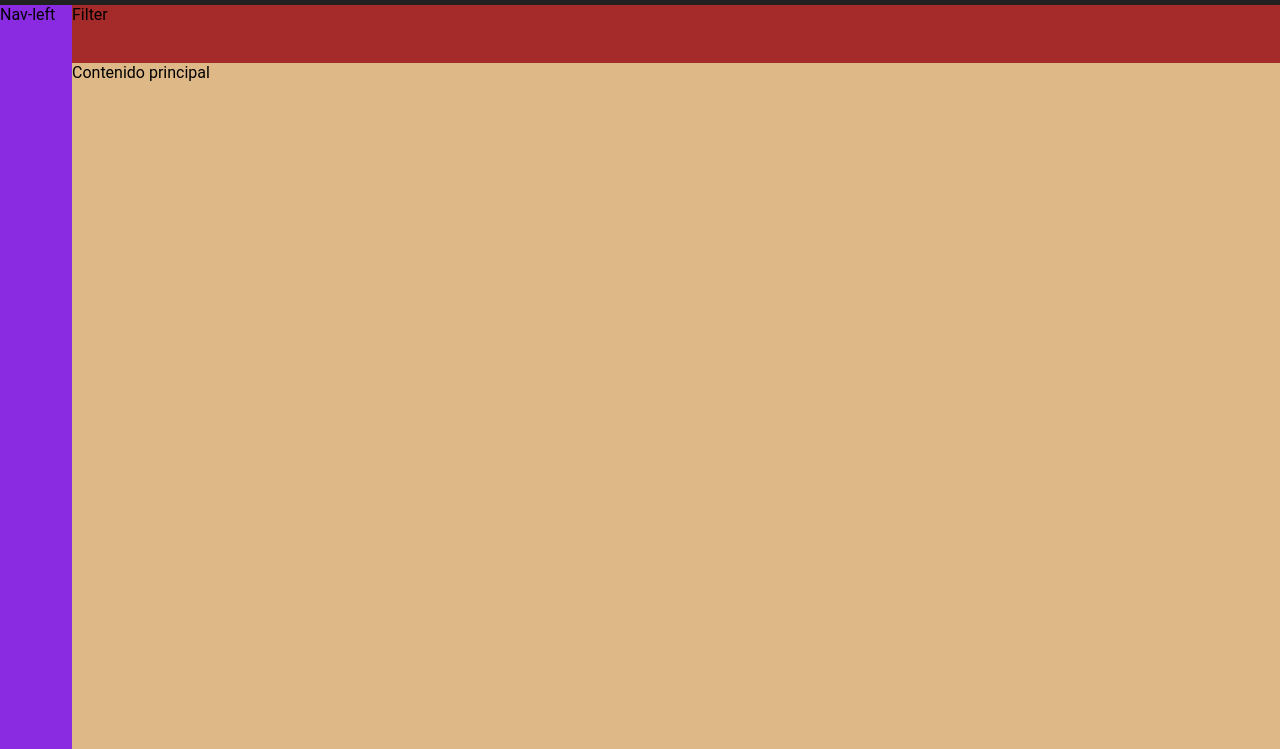
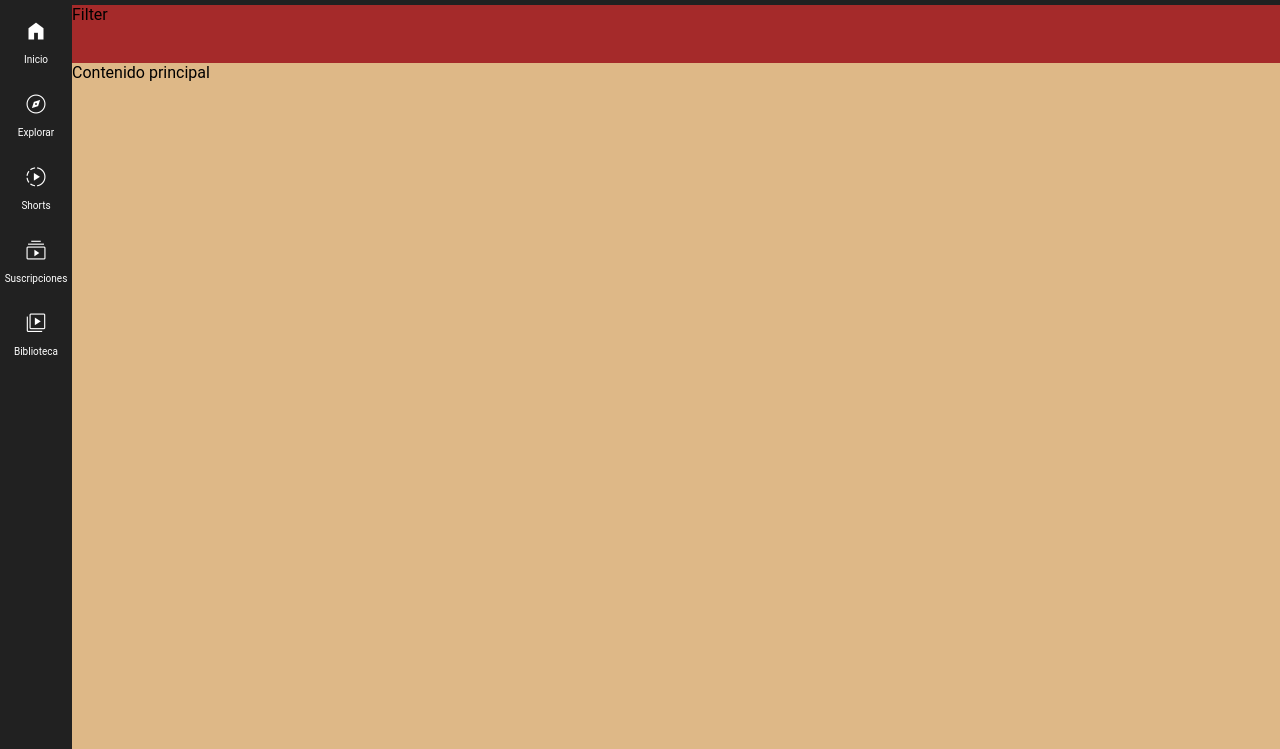
Before and after one commit to JustinRT1/proyectoYouTube, a plain HTML site: page index.html in a window 1280 px wide. Shown: the part 51-800 px from the top of the page. Drawn offline with nearby package versions, Linux system fonts and the light colour scheme.

Commit message:
[UPDATE] Left-Bar terminada

```diff
--- a/index.html
+++ b/index.html
@@ -7,7 +7,8 @@
     <meta name="viewport" content="width=device-width, initial-scale=1.0">
     <link rel="stylesheet" href="./style.css">
     <link rel="icon" href="https://www.youtube.com/s/desktop/56f7f6c9/img/favicon_32x32.png" sizes="32x32">
-    <link rel="stylesheet" href="https://fonts.googleapis.com/css2?family=Material+Symbols+Outlined:opsz,wght,FILL,GRAD@20..48,100..700,0..1,-50..200" />
+    <link rel="stylesheet"
+        href="https://fonts.googleapis.com/css2?family=Material+Symbols+Outlined:opsz,wght,FILL,GRAD@20..48,100..700,0..1,-50..200" />
     <title>YouTube</title>
 </head>
 
@@ -17,7 +18,8 @@
         <header class="header">
             <div class="container-logo">
                 <button class="btn-menu"><span class="material-symbols-outlined">menu</span></button>
-                <a href="#"><img src="./imgs/youtube-logo-id3stow-fh.svg" alt="logo-youtube"></i><span class="char-logo">CO</span></a>
+                <a href="#"><img src="./imgs/youtube-logo-id3stow-fh.svg" alt="logo-youtube"></i><span
+                        class="char-logo">CO</span></a>
             </div>
             <div class="search-bar">
                 <input type="text" name="search-bar" id="" placeholder="Buscar">
@@ -32,7 +34,21 @@
             </div>
         </header>
         <!-- * ----- LEFT-BAR ----- -->
-        <nav class="left-bar" aria-label="left-bar">Nav-left</nav>
+        <nav class="left-bar" aria-label="left-bar">
+            <span class="span1"></span>
+            <div class="buttons-nav">
+                <buttons type="submit" class="item-1"><span class="material-symbols-outlined">home</span><br>Inicio
+                </buttons>
+                <buttons type="submit" class="item-2"><span
+                        class="material-symbols-outlined">explore</span><br>Explorar</buttons>
+                <buttons type="submit" class="item-3"><span
+                        class="material-symbols-outlined">slow_motion_video</span><br>Shorts</buttons>
+                <buttons type="submit" class="item-4"><span
+                        class="material-symbols-outlined">subscriptions</span><br>Suscripciones</buttons>
+                <buttons type="submit" class="item-5"><span
+                        class="material-symbols-outlined">video_library</span><br>Biblioteca</buttons>
+            </div>
+        </nav>
         <!-- * ----- FILTER ----- -->
         <nav class="filter" aria-label="filter">Filter</nav>
         <!-- * ----- MAIN ----- -->
--- a/style.css
+++ b/style.css
@@ -2,6 +2,7 @@
     --BgrHeader: #212121;
     --BrgMain: #181818;
     --BrgNav: #212121;
+    --BrgHoverNav: #383838;
 }
 
 * {
@@ -168,7 +169,89 @@ html {
 /* * ---------- LEFT-BAR ---------- */
 .left-bar {
     grid-area: left-bar;
-    background-color: blueviolet;
+    background-color: var(--BrgNav);
+}
+
+.left-bar .buttons-nav {
+    display: grid;
+    grid-template-columns: 72px;
+    grid-template-rows: repeat(5, 73px);
+    grid-template-areas: "item-1""item-2""item-3""item-4""item-5";
+    font-size: 10px;
+    color: white;
+    cursor: pointer;
+}
+
+.left-bar .buttons-nav .item-1 .material-symbols-outlined {
+    font-variation-settings:
+        'FILL' 1,
+        'wght' 300,
+        'GRAD' 0,
+        'opsz' 48;
+}
+
+.left-bar .buttons-nav .item-1 {
+    grid-area: item-1;
+    display: flex;
+    justify-content: center;
+    flex-direction: column;
+    align-items: center;
+}
+
+.left-bar .buttons-nav .item-1:hover {
+    width: 100%;
+    background-color: var(--BrgHoverNav);
+}
+
+.left-bar .buttons-nav .item-2 {
+    grid-area: item-2;
+    display: flex;
+    justify-content: center;
+    flex-direction: column;
+    align-items: center;
+}
+
+.left-bar .buttons-nav .item-2:hover {
+    width: 100%;
+    background-color: var(--BrgHoverNav);
+}
+
+.left-bar .buttons-nav .item-3 {
+    grid-area: item-3;
+    display: flex;
+    justify-content: center;
+    flex-direction: column;
+    align-items: center;
+}
+
+.left-bar .buttons-nav .item-3:hover {
+    width: 100%;
+    background-color: var(--BrgHoverNav);
+}
+
+.left-bar .buttons-nav .item-4 {
+    grid-area: item-4;
+    display: flex;
+    justify-content: center;
+    flex-direction: column;
+    align-items: center;
+}
+
+.left-bar .buttons-nav .item-4:hover {
+    width: 100%;
+    background-color: var(--BrgHoverNav);
+}
+
+.left-bar .buttons-nav .item-5 {
+    grid-area: item-5;
+    display: flex;
+    justify-content: center;
+    flex-direction: column;
+    align-items: center;
+}
+
+.left-bar .buttons-nav .item-5:hover {
+    background-color: var(--BrgHoverNav);
 }
 
 /* * ---------- FILTER ---------- */
```
